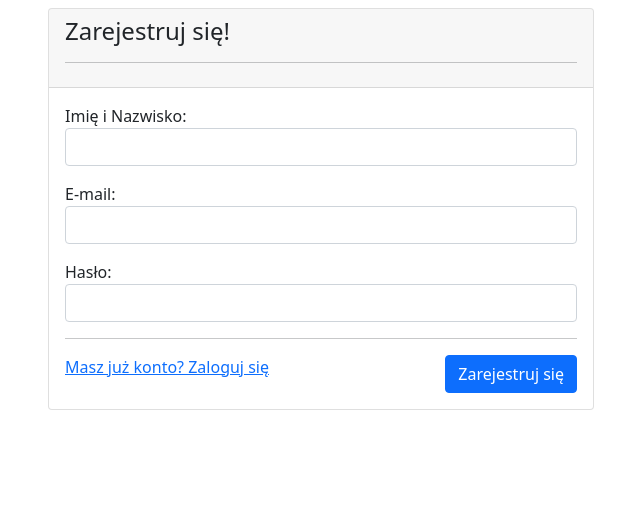
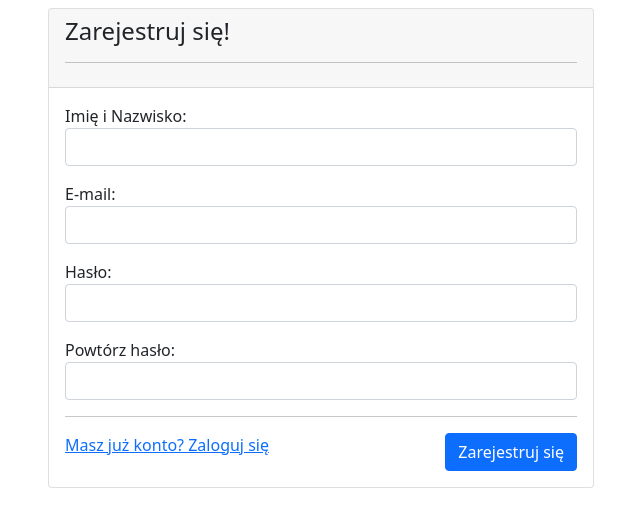
Before and after one commit to artur12313/korekt-crmFE, a React (Create React App) app: page /register in a window 1280 px wide. Shown: the top 524 px of the page, without its empty margins (34-674 px from the left). Built offline with nearby package versions, Linux system fonts and the light colour scheme.

Commit message:
Register Axios POST Changes

```diff
--- a/src/views/auth/Register.js
+++ b/src/views/auth/Register.js
@@ -12,7 +12,8 @@ class Register extends Component
     state = {
         name: '',
         email: '',
-        password: ''
+        password: '',
+        password_confirmation: '',
     }
 
     handleInput = (e) => {
@@ -25,17 +26,26 @@ class Register extends Component
     register = async (e) => {
         e.preventDefault();
 
-        const res = await axios.post('http://127.0.0.1:8000/api/register', this.state);
-        console.log(res);
-        if(res.data.status === 200)
-        {
-            console.log(res.data.message);
-            this.setState({
-                name: '',
-                email: '',
-                passowrd: ''
-            });
-        }
+        const res = await axios.post('http://127.0.0.1:8000/api/register', {
+            name: this.state.name,
+            email: this.state.email,
+            password: this.state.password,
+            password_confirmation: this.state.password_confirmation
+        })
+        .then(res => {
+            console.log(res);
+        });
+        // console.log(res);
+        // if(res.data.status === 200)
+        // {
+        //     console.log(res.data.message);
+        //     this.setState({
+        //         name: this.state.name,
+        //         email: this.state.email,
+        //         passowrd: this.state.password,
+        //         password_confirmation: this.state.password_confirmation
+        //     });
+        // }
     }
 
     render() {
@@ -49,18 +59,23 @@ class Register extends Component
                             <hr />
                         </div>
                         <div className="card-body">
-                            <form onSubmit={this.register}>
+                            <form method="POST" onSubmit={this.register}>
+                            <input type="hidden" name="_token" value="{{ csrf_token() }}" />
                             <div className="form-group mb-3">
                                     <label>Imię i Nazwisko:</label>
-                                    <input type="name" name="name" onChange={this.handleInput} value={this.state.name} className="form-control" />
+                                    <input type="name" name="name" onChange={this.handleInput} value={this.state.name} className="form-control" required/>
                                 </div>
                                 <div className="form-group mb-3">
                                     <label>E-mail:</label>
-                                    <input type="email" name="email" onChange={this.handleInput} value={this.state.email} className="form-control" />
+                                    <input type="email" name="email" onChange={this.handleInput} value={this.state.email} className="form-control" required/>
                                 </div>
                                 <div className="form-group mb-3">
                                     <label>Hasło:</label>
-                                    <input type="password" name="password" onChange={this.handleInput} value={this.state.password} className="form-control" />
+                                    <input type="password" name="password" onChange={this.handleInput} value={this.state.password} className="form-control" required/>
+                                </div>
+                                <div className="form-group mb-3">
+                                    <label>Powtórz hasło:</label>
+                                    <input type="password" name="password_confirmation" onChange={this.handleInput} value={this.state.password_confirmation} className="form-control" required/>
                                 </div>
                                 <hr />
                                 <div className="row">
```
